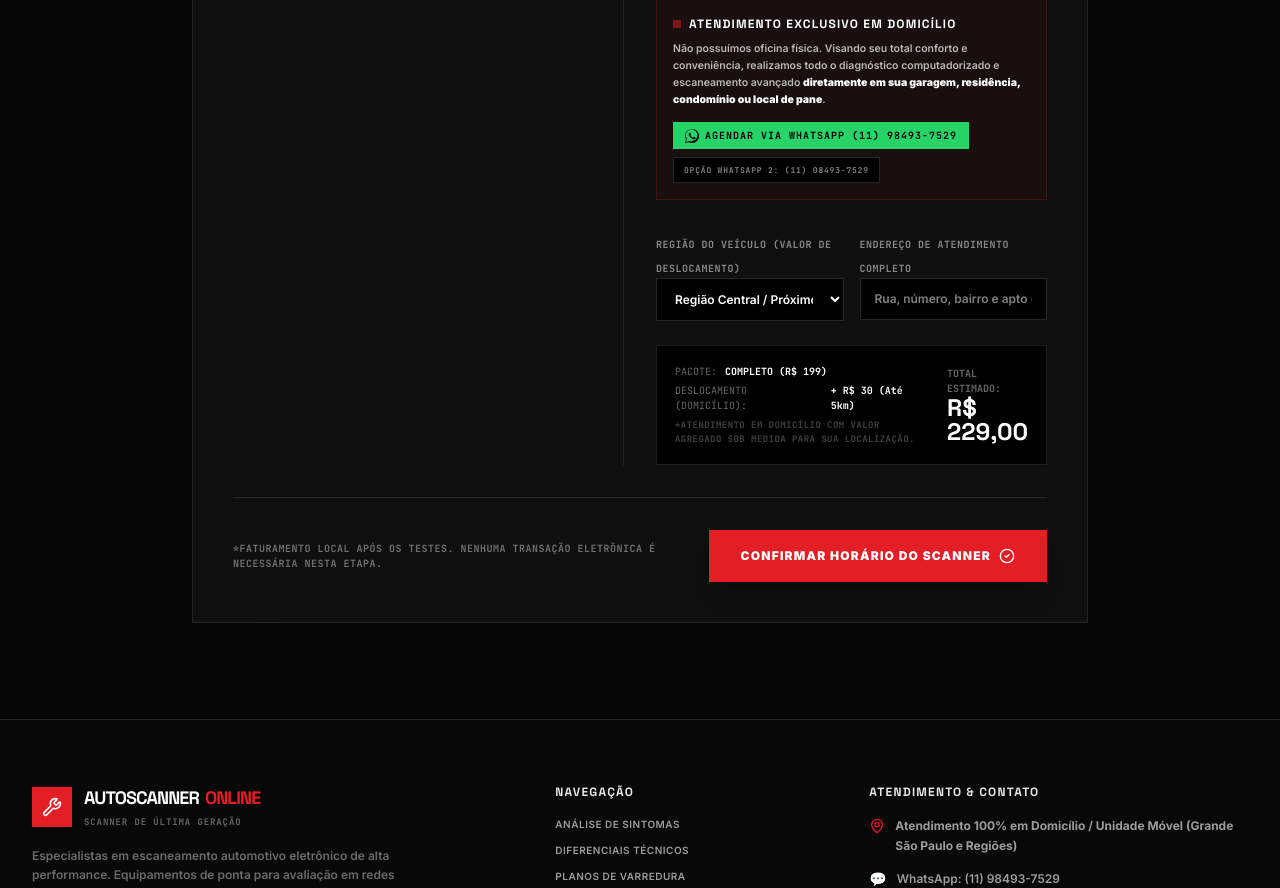
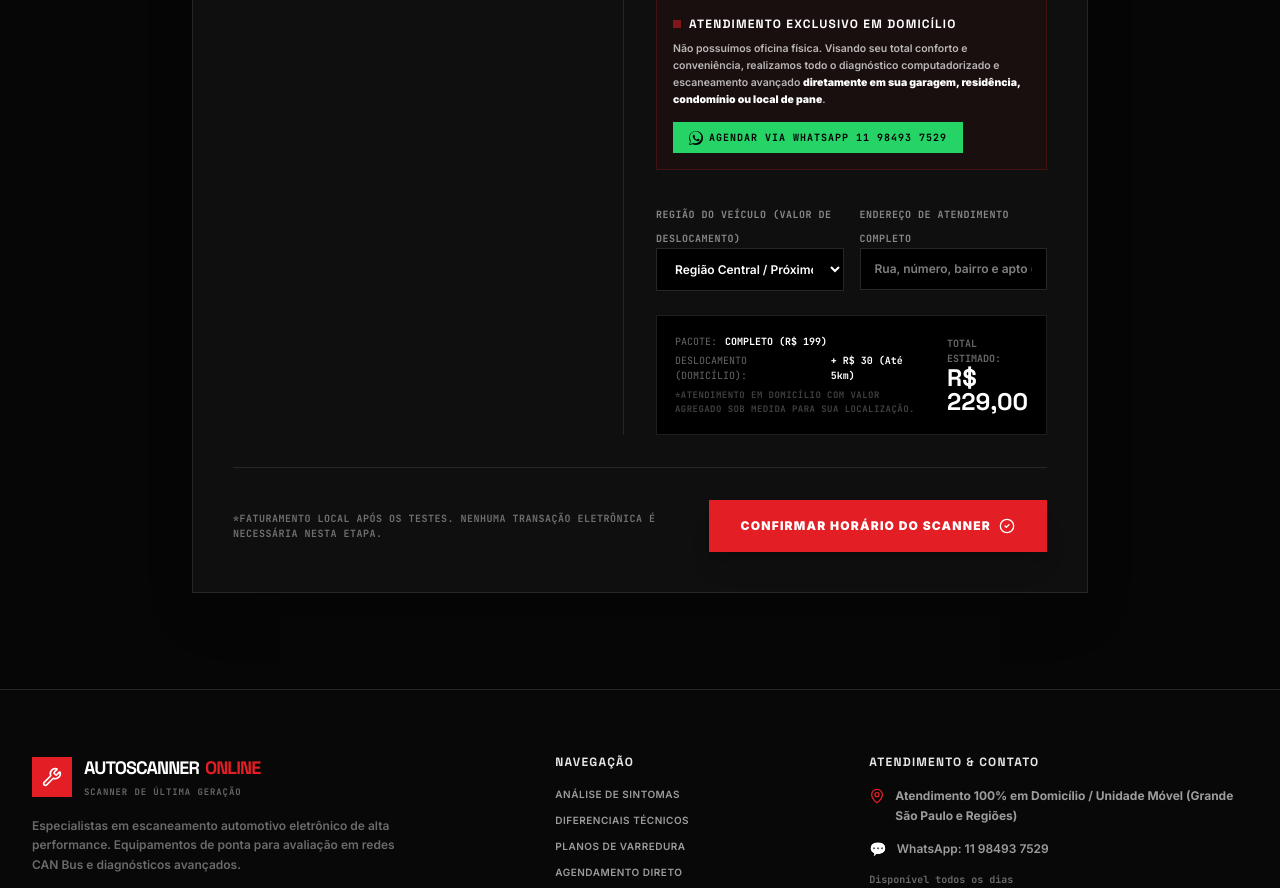
Before and after one commit to Caiaffa2025/AutoScanner, a React (Vite) app: page / in a window 1280 px wide. Shown: the part 7760-8648 px from the top of the page. Built offline with nearby package versions, Linux system fonts and the light colour scheme.

Commit message:
style: update contact formatting and footer info
Standardize WhatsApp display format, refine button padding, and update copyright year.

```diff
--- a/src/components/BookingForm.tsx
+++ b/src/components/BookingForm.tsx
@@ -378,21 +378,12 @@ export default function BookingForm({ preFillData, onBookingSuccess }: BookingFo
                             href="https://wa.me/5511984937529?text=Olá!%20Gostaria%20de%20solicitar%20um%20diagnóstico%20automotivo%20em%20domicílio%20com%20o%20Scanner."
                             target="_blank"
                             rel="noopener noreferrer"
-                            className="bg-[#25D366] hover:bg-[#20ba5a] text-black font-mono font-black text-[10px] uppercase tracking-widest px-3 py-1.5 inline-flex items-center gap-1.5 transition-colors"
+                            className="bg-[#25D366] hover:bg-[#20ba5a] text-black font-mono font-black text-[10px] uppercase tracking-widest px-4 py-2 inline-flex items-center gap-1.5 transition-colors"
                           >
                             <svg className="w-3.5 h-3.5" fill="currentColor" viewBox="0 0 24 24">
                               <path d="M.057 24l1.687-6.163c-1.041-1.804-1.588-3.849-1.587-5.946C.06 5.348 5.397.01 12.008.01c3.202.001 6.212 1.246 8.477 3.514 2.266 2.268 3.507 5.28 3.505 8.484-.004 6.657-5.34 11.997-11.953 11.997-2.005-.001-3.973-.502-5.724-1.457L0 24zm6.59-4.846c1.6.95 3.188 1.449 4.625 1.45 5.467 0 9.911-4.43 9.914-9.885.002-2.643-1.013-5.129-2.862-6.98C16.47 1.884 13.991.869 11.35.869c-5.476 0-9.92 4.434-9.923 9.893-.001 1.905.513 3.766 1.488 5.412L1.874 22.1l6.002-1.574c1.62.88 3.243 1.328 4.771 1.328zM17.61 14.38c-.29-.145-1.72-.848-1.986-.944-.266-.097-.46-.145-.653.145-.193.29-.747.944-.916 1.139-.17.193-.338.217-.628.072-.29-.145-1.228-.453-2.338-1.444-.864-.772-1.448-1.727-1.618-2.017-.17-.29-.018-.447.127-.59.13-.13.29-.338.435-.507.145-.17.193-.29.29-.483.097-.193.048-.361-.025-.507-.072-.145-.653-1.573-.894-2.152-.236-.569-.475-.49-.652-.49-.17 0-.361-.024-.554-.024s-.506.072-.771.361c-.266.29-1.013.99-1.013 2.415 0 1.425 1.037 2.798 1.182 2.992.145.193 2.037 3.111 4.934 4.362.688.297 1.224.474 1.644.608.692.22 1.322.189 1.821.114.555-.083 1.72-.7 1.961-1.374.24-.674.24-1.253.17-1.374-.073-.12-.266-.193-.555-.338z" />
                             </svg>
-                            Agendar via WhatsApp (11) 98493-7529
-                          </a>
-
-                          <a
-                            href="https://wa.me/5511084937529?text=Olá!%20Gostaria%20de%20solicitar%20um%20diagnóstico%20automotivo%20em%20domicílio%20com%20o%20Scanner."
-                            target="_blank"
-                            rel="noopener noreferrer"
-                            className="bg-black hover:bg-white/5 text-white/50 border border-raven-border font-mono font-black text-[8px] uppercase tracking-widest px-2.5 py-1.5 inline-flex items-center gap-1.5 transition-colors"
-                          >
-                            Opção WhatsApp 2: (11) 08493-7529
+                            Agendar via WhatsApp 11 98493 7529
                           </a>
                         </div>
                       </div>
@@ -559,7 +550,7 @@ export default function BookingForm({ preFillData, onBookingSuccess }: BookingFo
                     <div className="flex justify-between border-b border-raven-border pb-2 text-white/50">
                       <span>LOCAL DO ATENDIMENTO:</span>
                       <span className="text-white font-black uppercase">
-                        {bookingTicket.serviceMode === "home" ? "🚚 Em Domicílio" : "🏢 Na Oficina"}
+                        🚚 Em Domicílio (Exclusivo)
                       </span>
                     </div>
                     {bookingTicket.serviceMode === "home" && (
@@ -597,7 +588,7 @@ export default function BookingForm({ preFillData, onBookingSuccess }: BookingFo
                     <QrCode className="w-14 h-14 text-white shrink-0" />
                     <div>
                       <p className="text-xs font-black uppercase tracking-wider text-white">
-                        {bookingTicket.serviceMode === "home" ? "Apresente ao Técnico no Local" : "Apresente este código na Oficina"}
+                        Apresente ao Técnico no Local
                       </p>
                       <p className="text-[10px] text-white/60 leading-relaxed font-semibold mt-1">
                         Sua agenda foi alocada de forma preferencial no software da AUTOSCANNER ONLINE. Nossa unidade enviará uma mensagem em instantes para confirmação do deslocamento.
--- a/src/components/Footer.tsx
+++ b/src/components/Footer.tsx
@@ -103,20 +103,11 @@ export default function Footer({ onNavigate }: FooterProps) {
                   rel="noopener noreferrer"
                   className="hover:text-white hover:underline decoration-[#25D366]"
                 >
-                  WhatsApp: (11) 98493-7529
+                  WhatsApp: 11 98493 7529
                 </a>
               </li>
-              {/* Optional secondary WA number requested by user as alternative */}
-              <li className="flex items-center gap-2.5">
-                <span className="text-white/40 text-xs shrink-0 font-mono">ou</span>
-                <a
-                  href="https://wa.me/5511084937529?text=Olá!%20Gostaria%20de%20solicitar%20um%20diagnóstico%20automotivo."
-                  target="_blank"
-                  rel="noopener noreferrer"
-                  className="hover:text-white hover:underline text-white/40"
-                >
-                  WhatsApp (alt): (11) 08493-7529
-                </a>
+              <li className="flex items-center gap-2.5 font-mono text-[10px] text-white/40">
+                <span>Disponível todos os dias</span>
               </li>
               <li className="flex items-center gap-2.5">
                 <Mail className="w-4 h-4 text-raven-red shrink-0" />
@@ -129,7 +120,7 @@ export default function Footer({ onNavigate }: FooterProps) {
 
         {/* Bottom copyright segment */}
         <div className="flex flex-col sm:flex-row justify-between items-center gap-4 text-[10px] text-white/35 font-mono uppercase font-black tracking-wide">
-          <p>© {new Date().getFullYear()} AUTOSCANNERONLINE. Todos os Direitos Reservados.</p>
+          <p>© 2026 AUTOSCANNERONLINE. Todos os Direitos Reservados.</p>
           <div className="flex items-center gap-1.5 text-[9px] text-white/20">
             <ShieldAlert className="w-3.5 h-3.5 text-raven-red" />
             <span>As marcas e logos das montadoras pertencem aos seus fabricantes.</span>
--- a/src/components/Header.tsx
+++ b/src/components/Header.tsx
@@ -172,7 +172,7 @@ export default function Header({ onNavigate }: HeaderProps) {
                 className="flex items-center justify-center gap-2 py-2.5 text-xs text-white/60 font-mono uppercase hover:text-[#25D366] transition-colors"
               >
                 <span className="text-[#25D366] text-sm">💬</span>
-                WhatsApp: (11) 98493-7529
+                WhatsApp: 11 98493 7529
               </a>
               <button
                 id="mob-cta-agendar"
--- a/src/components/PricingPackages.tsx
+++ b/src/components/PricingPackages.tsx
@@ -149,7 +149,7 @@ export default function PricingPackages({ onSelectPackage }: PricingPackagesProp
           </p>
           <div className="mt-4 flex flex-col sm:flex-row justify-center items-center gap-3">
             <a
-              href="https://wa.me/5511984937529?text=Olá!%20Gostaria%20de%20solicitar%20um%20diagnóstico%20automotivo%20em%20domicília."
+              href="https://wa.me/5511984937529?text=Olá!%20Gostaria%20de%20solicitar%20um%20diagnóstico%20automotivo%20em%20domicílio."
               target="_blank"
               rel="noopener noreferrer"
               className="w-full sm:w-auto bg-[#25D366] hover:bg-[#20ba5a] text-black font-black uppercase tracking-wider px-5 py-3 text-xs inline-flex items-center justify-center gap-2 transition-all"
@@ -157,7 +157,7 @@ export default function PricingPackages({ onSelectPackage }: PricingPackagesProp
               <svg className="w-4 h-4 fill-current" viewBox="0 0 24 24">
                 <path d="M.057 24l1.687-6.163c-1.041-1.804-1.588-3.849-1.587-5.946C.06 5.348 5.397.01 12.008.01c3.202.001 6.212 1.246 8.477 3.514 2.266 2.268 3.507 5.28 3.505 8.484-.004 6.657-5.34 11.997-11.953 11.997-2.005-.001-3.973-.502-5.724-1.457L0 24zm6.59-4.846c1.6.95 3.188 1.449 4.625 1.45 5.467 0 9.911-4.43 9.914-9.885.002-2.643-1.013-5.129-2.862-6.98C16.47 1.884 13.991.869 11.35.869c-5.476 0-9.92 4.434-9.923 9.893-.001 1.905.513 3.766 1.488 5.412L1.874 22.1l6.002-1.574c1.62.88 3.243 1.328 4.771 1.328zM17.61 14.38c-.29-.145-1.72-.848-1.986-.944-.266-.097-.46-.145-.653.145-.193.29-.747.944-.916 1.139-.17.193-.338.217-.628.072-.29-.145-1.228-.453-2.338-1.444-.864-.772-1.448-1.727-1.618-2.017-.17-.29-.018-.447.127-.59.13-.13.29-.338.435-.507.145-.17.193-.29.29-.483.097-.193.048-.361-.025-.507-.072-.145-.653-1.573-.894-2.152-.236-.569-.475-.49-.652-.49-.17 0-.361-.024-.554-.024s-.506.072-.771.361c-.266.29-1.013.99-1.013 2.415 0 1.425 1.037 2.798 1.182 2.992.145.193 2.037 3.111 4.934 4.362.688.297 1.224.474 1.644.608.692.22 1.322.189 1.821.114.555-.083 1.72-.7 1.961-1.374.24-.674.24-1.253.17-1.374-.073-.12-.266-.193-.555-.338z" />
               </svg>
-              Falar Via WhatsApp: (11) 98493-7529
+              Falar Via WhatsApp: 11 98493 7529
             </a>
             <span className="text-[10px] font-mono text-white/40">ou ligue direto</span>
           </div>
```
